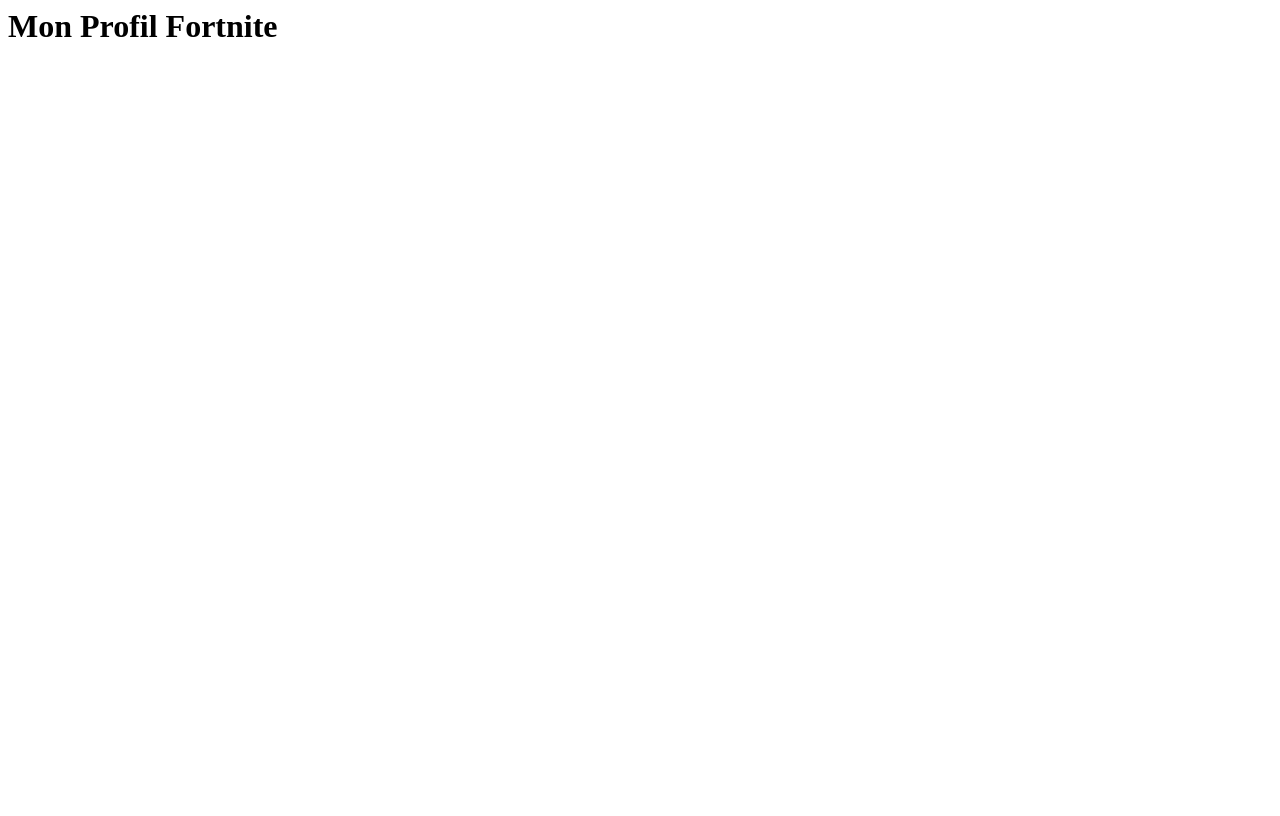
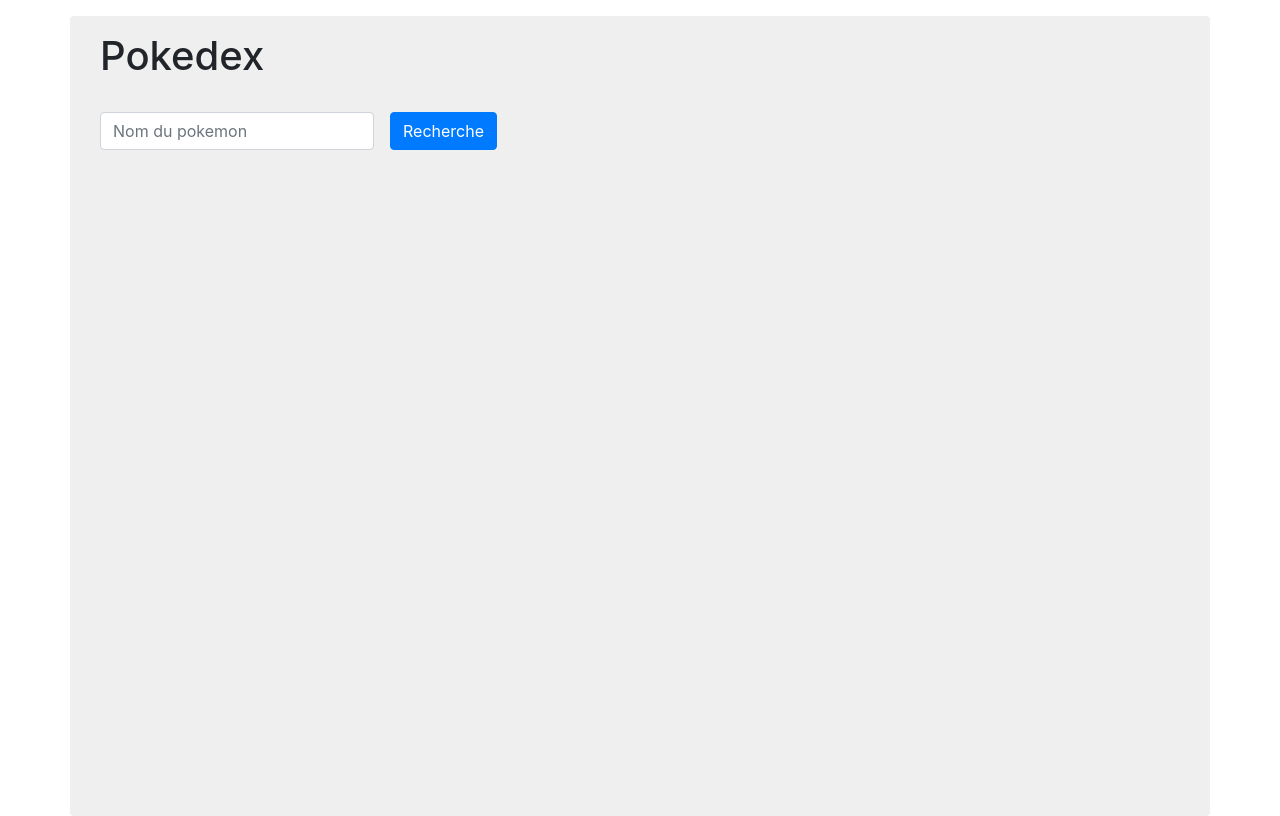
Before and after one commit to MatteoBoudret/Pokedex, a plain HTML site: page index.html in a window 1280 px wide. Drawn offline with nearby package versions, Linux system fonts and the light colour scheme; no server answers.

Commit message:
Project ready

```diff
--- a/index.html
+++ b/index.html
@@ -1,26 +1,49 @@
 <html>
-<header>
-    <meta http-equiv="Content-Type" content="text/html; charset=UTF-8" />
-    <title>This is title</title>
-</header>
 
-<body onload="recupereMonProfil()">
-    <h1>Mon Profil Fortnite</h1>
-    <p id="contenu"></p>
+<head>
+    <meta charset="utf-8">
+    <meta name="viewport" content="width=device-width, initial-scale=1">
+    <title>Pokedex</title>
+    <link rel="stylesheet" href="https://stackpath.bootstrapcdn.com/bootstrap/4.3.1/css/bootstrap.min.css"
+        integrity="sha384-ggOyR0iXCbMQv3Xipma34MD+dH/1fQ784/j6cY/iJTQUOhcWr7x9JvoRxT2MZw1T" crossorigin="anonymous">
+    <link rel="stylesheet" href="https://maxcdn.bootstrapcdn.com/font-awesome/4.7.0/css/font-awesome.min.css">
+</head>
 
-    <script crossorigin="anonymous">
-        function recupereMonProfil() {
-            const response =  fetch("https://api.fortnitetracker.com/v1/profile/psn/matteo29123", {
-                method: 'GET', // *GET, POST, PUT, DELETE, etc.
-                mode: 'cors', // no-cors, *cors, same-origin
-                headers: {
-                    'Content-Type': 'application/json',
-                    'Accept': 'application/json',
-                },
-            }).then(response => {
-                console.log(response)
-                return response.json();
-            });
+<body>
+    <div class="container mt-3 pt-3 rounded" style="background-color: rgb(240, 239, 239); min-height:800px">
+        <div class="col-sm-12">
+            <h1>Pokedex</h1>
+            <form class="form-inline pt-4" id="change-password-form" onsubmit="recuperePokemon(event)">
+                <div class="form-group mr-3 mb-2">
+                    <input type="text" class="form-control" id="input-pokemon" placeholder="Nom du pokemon">
+                </div>
+                <button type="submit" class="btn btn-primary mb-2">Recherche</button>
+            </form>
+            <p id="contenu" class="mb-4">
+
+            </p>
+        </div>
+    </div>
+
+    <script>
+        function recuperePokemon(e) {
+            e.preventDefault();
+            e.stopPropagation();
+            var pokemon = document.getElementById('input-pokemon').value;
+            var x = new XMLHttpRequest();
+            x.open("GET", "https://pokeapi.co/api/v2/pokemon/" + pokemon.toLowerCase());
+            x.setRequestHeader("Content-Type", "application/json");
+            x.send();
+            x.onreadystatechange = function (e) {
+                if (this.readyState == 4 && this.status == 200) {
+                    affichePokemon(this.responseText)
+                    document.getElementById("contenu").innerHTML = this.responseText;
+                }
+            }
+        }
+
+        function affichePokemon(pokemon) {
+            document.getElementById("contenu").innerHTML = pokemon;
         }
     </script>
 
```
Also changed, not shown: 1 other file.
